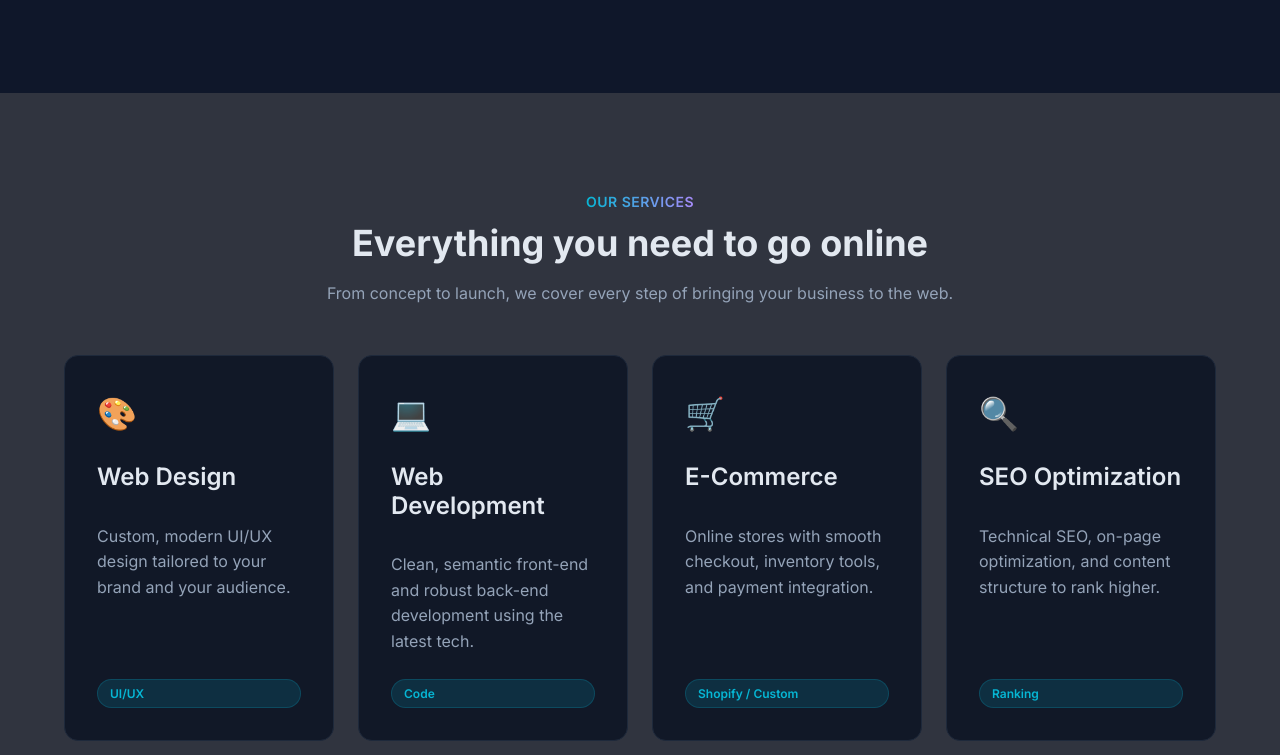
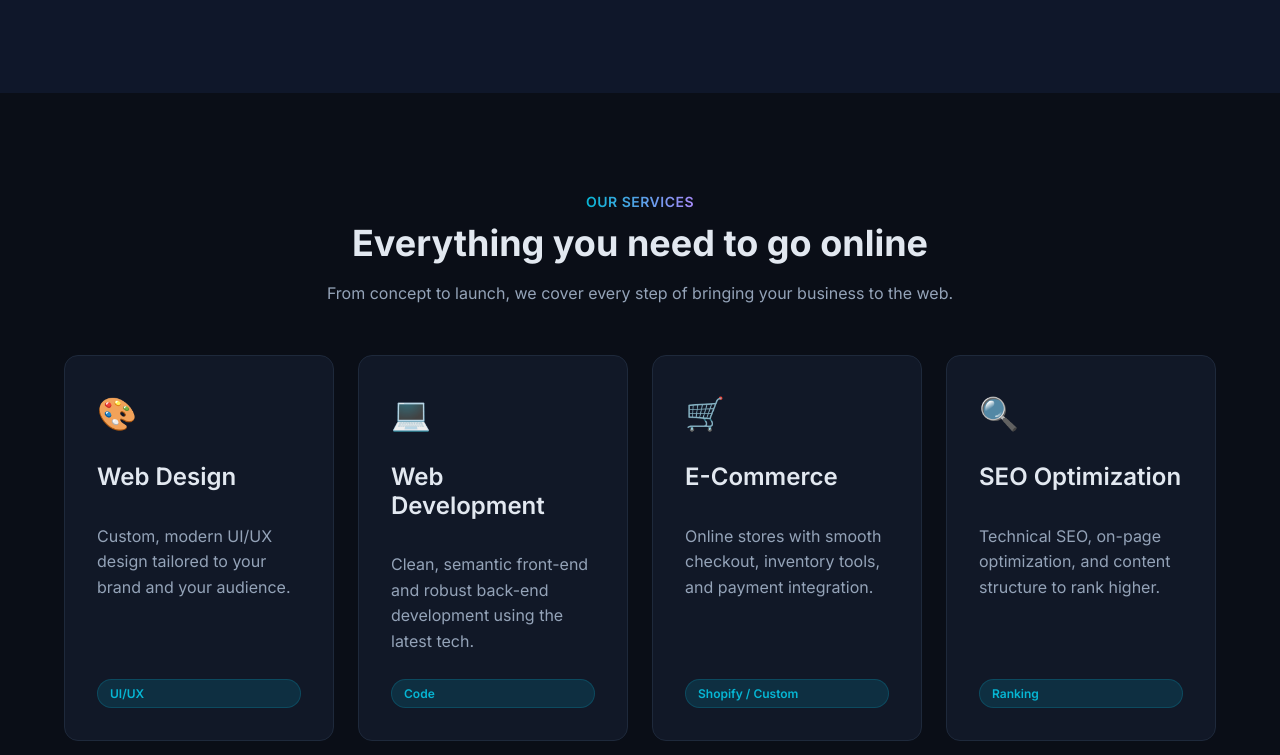
Before and after one commit to naikaja33-cpu/WebCreator, a plain HTML site: page index.html in a window 1280 px wide. Shown: the part 1405-2160 px from the top of the page. Drawn offline with Linux system fonts and the light colour scheme.

Commit message:
original color

```diff
--- a/style.css
+++ b/style.css
@@ -1,5 +1,5 @@
 :root {
-  --clr-bg: #30343f;
+  --clr-bg: #0a0e17;
   --clr-bg-alt: #0f172a;
   --clr-bg-card: #111827;
   --clr-primary: #06b6d4;
```
